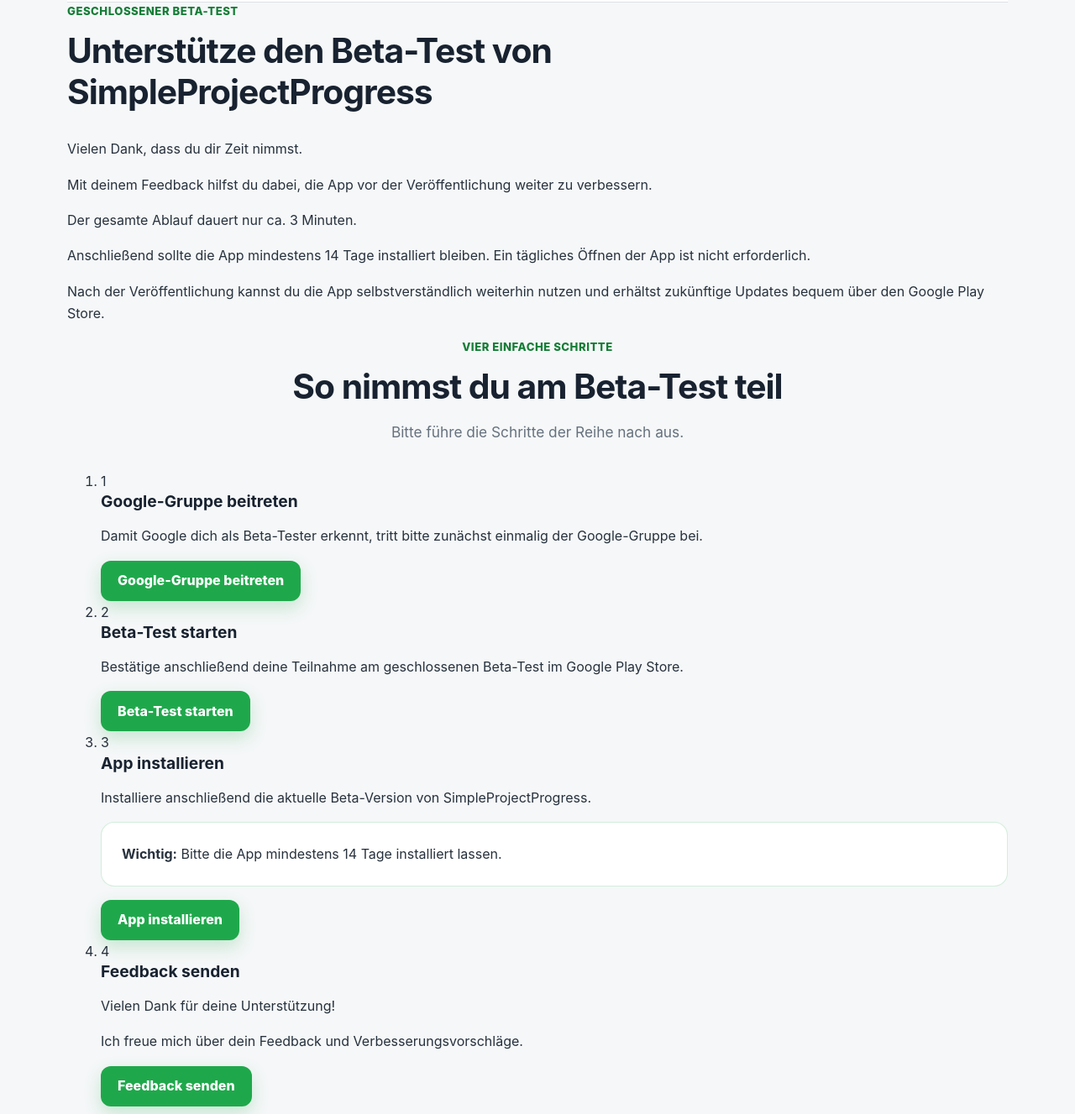
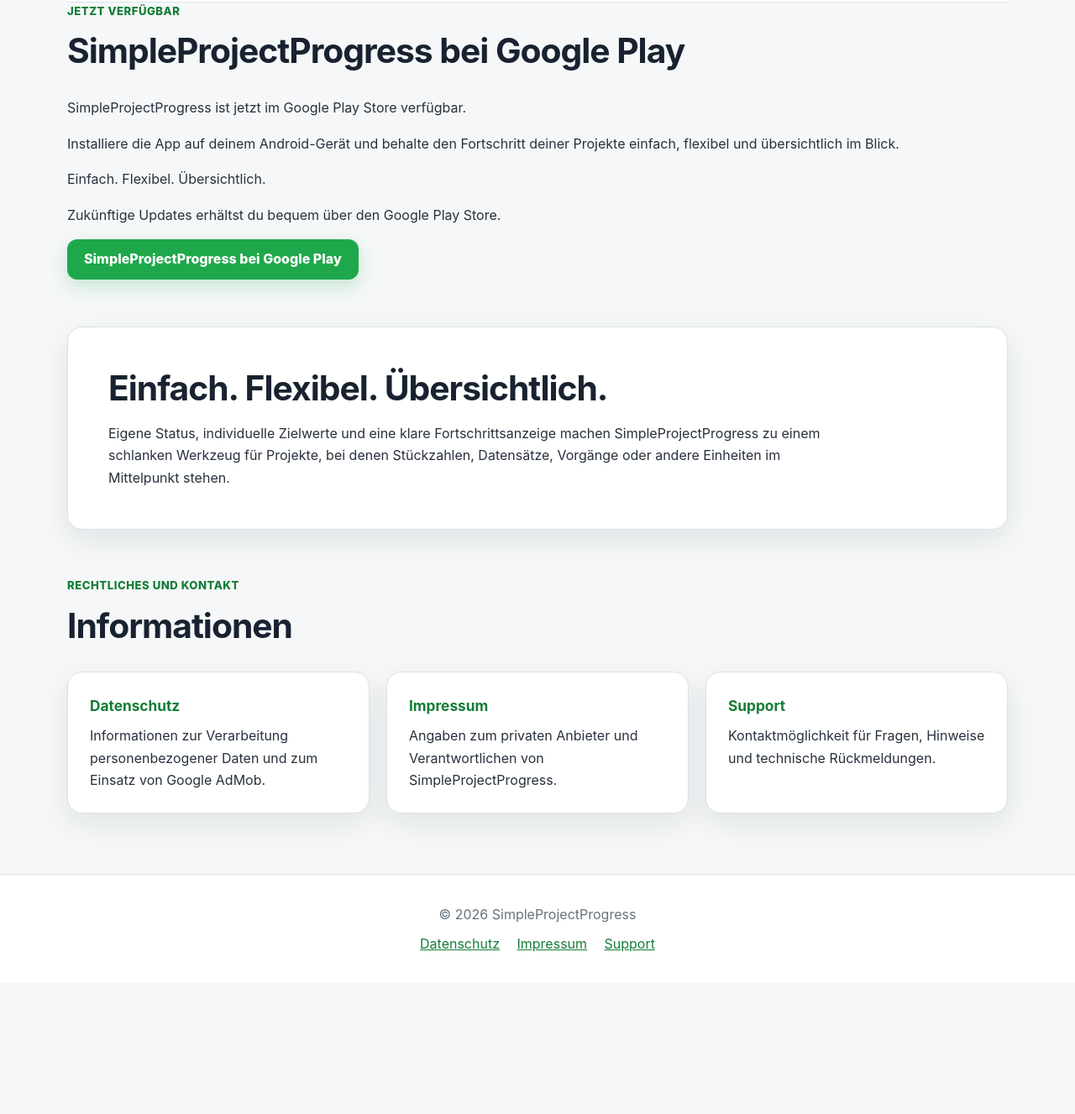
Before and after one commit to EvidenzPartner/simpleprojectprogress, a plain HTML site: page index.html in a window 1280 px wide. Shown: the part 1353-2680 px from the top of the page at 84% size. After the commit the page ends 2524 px from the top, so only its background shows below. Drawn offline with Linux system fonts and the light colour scheme.

Commit message:
Revise index.html for Google Play launch
Updated the HTML content to reflect the app's availability on Google Play and removed references to the closed beta test. Adjusted the meta description and title for clarity.

```diff
--- a/index.html
+++ b/index.html
@@ -3,11 +3,11 @@
 <head>
     <meta charset="utf-8">
     <meta name="viewport" content="width=device-width, initial-scale=1">
-    <meta name="description" content="SimpleProjectProgress – geschlossener Beta-Test der Android-App für klare, flexible und übersichtliche Fortschrittsübersichten.">
-    <title>SimpleProjectProgress – Geschlossener Beta-Test</title>
+    <meta name="description" content="SimpleProjectProgress – Android-App für klare, flexible und übersichtliche Fortschrittsübersichten.">
+    <title>SimpleProjectProgress</title>
 
     <link rel="icon" type="image/png" href="assets/favicon.png">
-    <link rel="stylesheet" href="style.css">
+    <link rel="stylesheet" href="style.css?v=7">
 </head>
 <body>
 
@@ -19,7 +19,7 @@
 
         <div class="nav-links">
             <a href="./" aria-current="page">Start</a>
-            <a href="#beta-test">Beta-Test</a>
+            <a href="#download">Google Play</a>
             <a href="datenschutz/">Datenschutz</a>
             <a href="impressum/">Impressum</a>
             <a href="support/">Support</a>
@@ -39,8 +39,11 @@
                 </p>
                 <p class="claim">Die App passt sich dem Projekt an – nicht umgekehrt.</p>
 
-                <a class="button button-primary button-large hero-button" href="#beta-test">
-                    Jetzt Beta-Tester werden
+                <a class="button button-primary button-large hero-button"
+                   href="https://play.google.com/store/apps/details?id=de.paschold.simpleprojectprogress"
+                   target="_blank"
+                   rel="noopener noreferrer">
+                    Jetzt bei Google Play herunterladen
                 </a>
             </div>
 
@@ -54,105 +57,32 @@
     </section>
 
     <div class="content-shell">
-        <section id="beta-test" class="beta-panel" aria-labelledby="beta-title">
+        <section id="download" class="beta-panel" aria-labelledby="download-title">
             <div class="section-heading">
-                <p class="section-kicker">Geschlossener Beta-Test</p>
-                <h2 id="beta-title">Unterstütze den Beta-Test von SimpleProjectProgress</h2>
+                <p class="section-kicker">Jetzt verfügbar</p>
+                <h2 id="download-title">SimpleProjectProgress bei Google Play</h2>
             </div>
 
             <div class="beta-copy">
-                <p>Vielen Dank, dass du dir Zeit nimmst.</p>
                 <p>
-                    Mit deinem Feedback hilfst du dabei, die App vor der Veröffentlichung weiter zu verbessern.
-                </p>
-                <p class="beta-highlight">Der gesamte Ablauf dauert nur ca. 3 Minuten.</p>
-                <p>
-                    Anschließend sollte die App mindestens 14 Tage installiert bleiben.
-                    Ein tägliches Öffnen der App ist nicht erforderlich.
+                    SimpleProjectProgress ist jetzt im Google Play Store verfügbar.
                 </p>
                 <p>
-                    Nach der Veröffentlichung kannst du die App selbstverständlich weiterhin nutzen
-                    und erhältst zukünftige Updates bequem über den Google Play Store.
+                    Installiere die App auf deinem Android-Gerät und behalte den Fortschritt
+                    deiner Projekte einfach, flexibel und übersichtlich im Blick.
                 </p>
+                <p class="beta-highlight">Einfach. Flexibel. Übersichtlich.</p>
+                <p>
+                    Zukünftige Updates erhältst du bequem über den Google Play Store.
+                </p>
+
+                <a class="button button-primary button-large"
+                   href="https://play.google.com/store/apps/details?id=de.paschold.simpleprojectprogress"
+                   target="_blank"
+                   rel="noopener noreferrer">
+                    SimpleProjectProgress bei Google Play
+                </a>
             </div>
-        </section>
-
-        <section class="timeline-section" aria-labelledby="timeline-title">
-            <div class="section-heading section-heading-centered">
-                <p class="section-kicker">Vier einfache Schritte</p>
-                <h2 id="timeline-title">So nimmst du am Beta-Test teil</h2>
-                <p class="section-intro">Bitte führe die Schritte der Reihe nach aus.</p>
-            </div>
-
-            <ol class="timeline" aria-label="Ablauf des Beta-Tests">
-                <li class="timeline-item">
-                    <div class="timeline-marker" aria-hidden="true">1</div>
-                    <article class="timeline-card">
-                        <h3>Google-Gruppe beitreten</h3>
-                        <p>
-                            Damit Google dich als Beta-Tester erkennt, tritt bitte zunächst einmalig
-                            der Google-Gruppe bei.
-                        </p>
-                        <a class="button button-primary timeline-button"
-                           href="https://groups.google.com/g/simpleprojectprogress-beta-test"
-                           target="_blank"
-                           rel="noopener noreferrer">
-                            Google-Gruppe beitreten
-                        </a>
-                    </article>
-                </li>
-
-                <li class="timeline-item">
-                    <div class="timeline-marker" aria-hidden="true">2</div>
-                    <article class="timeline-card">
-                        <h3>Beta-Test starten</h3>
-                        <p>
-                            Bestätige anschließend deine Teilnahme am geschlossenen Beta-Test
-                            im Google Play Store.
-                        </p>
-                        <a class="button button-primary timeline-button"
-                           href="https://play.google.com/apps/testing/de.paschold.simpleprojectprogress"
-                           target="_blank"
-                           rel="noopener noreferrer">
-                            Beta-Test starten
-                        </a>
-                    </article>
-                </li>
-
-                <li class="timeline-item">
-                    <div class="timeline-marker" aria-hidden="true">3</div>
-                    <article class="timeline-card">
-                        <h3>App installieren</h3>
-                        <p>
-                            Installiere anschließend die aktuelle Beta-Version von SimpleProjectProgress.
-                        </p>
-                        <p class="important-note">
-                            <strong>Wichtig:</strong> Bitte die App mindestens 14 Tage installiert lassen.
-                        </p>
-                        <a class="button button-primary timeline-button"
-                           href="https://play.google.com/store/apps/details?id=de.paschold.simpleprojectprogress"
-                           target="_blank"
-                           rel="noopener noreferrer">
-                            App installieren
-                        </a>
-                    </article>
-                </li>
-
-                <li class="timeline-item">
-                    <div class="timeline-marker" aria-hidden="true">4</div>
-                    <article class="timeline-card">
-                        <h3>Feedback senden</h3>
-                        <p>Vielen Dank für deine Unterstützung!</p>
-                        <p>Ich freue mich über dein Feedback und Verbesserungsvorschläge.</p>
-                        <a class="button button-primary timeline-button"
-                           href="https://forms.gle/kro4bLM4fWieLvHW9"
-                           target="_blank"
-                           rel="noopener noreferrer">
-                            Feedback senden
-                        </a>
-                    </article>
-                </li>
-            </ol>
         </section>
 
         <section class="content-card app-summary" aria-labelledby="summary-title">
```
